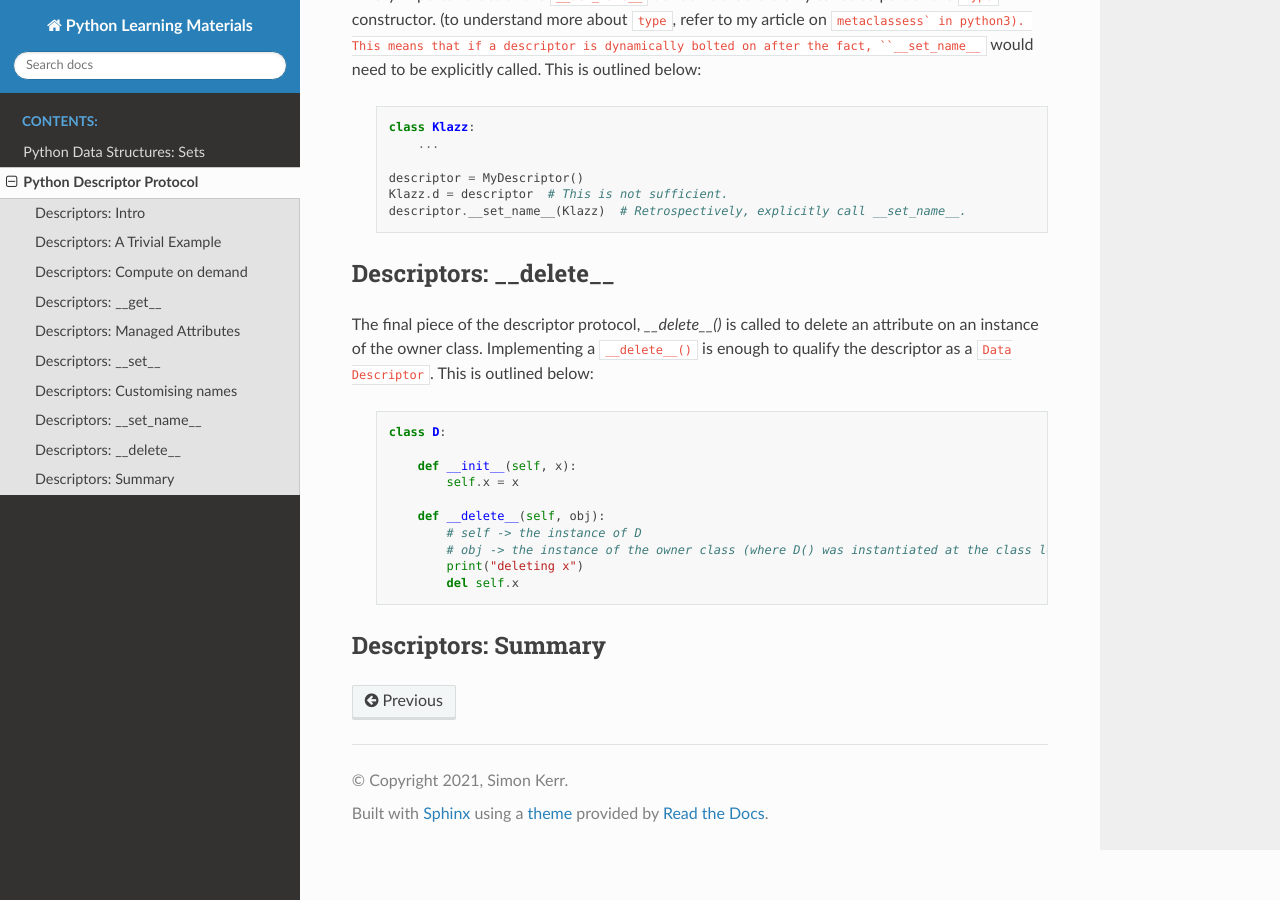
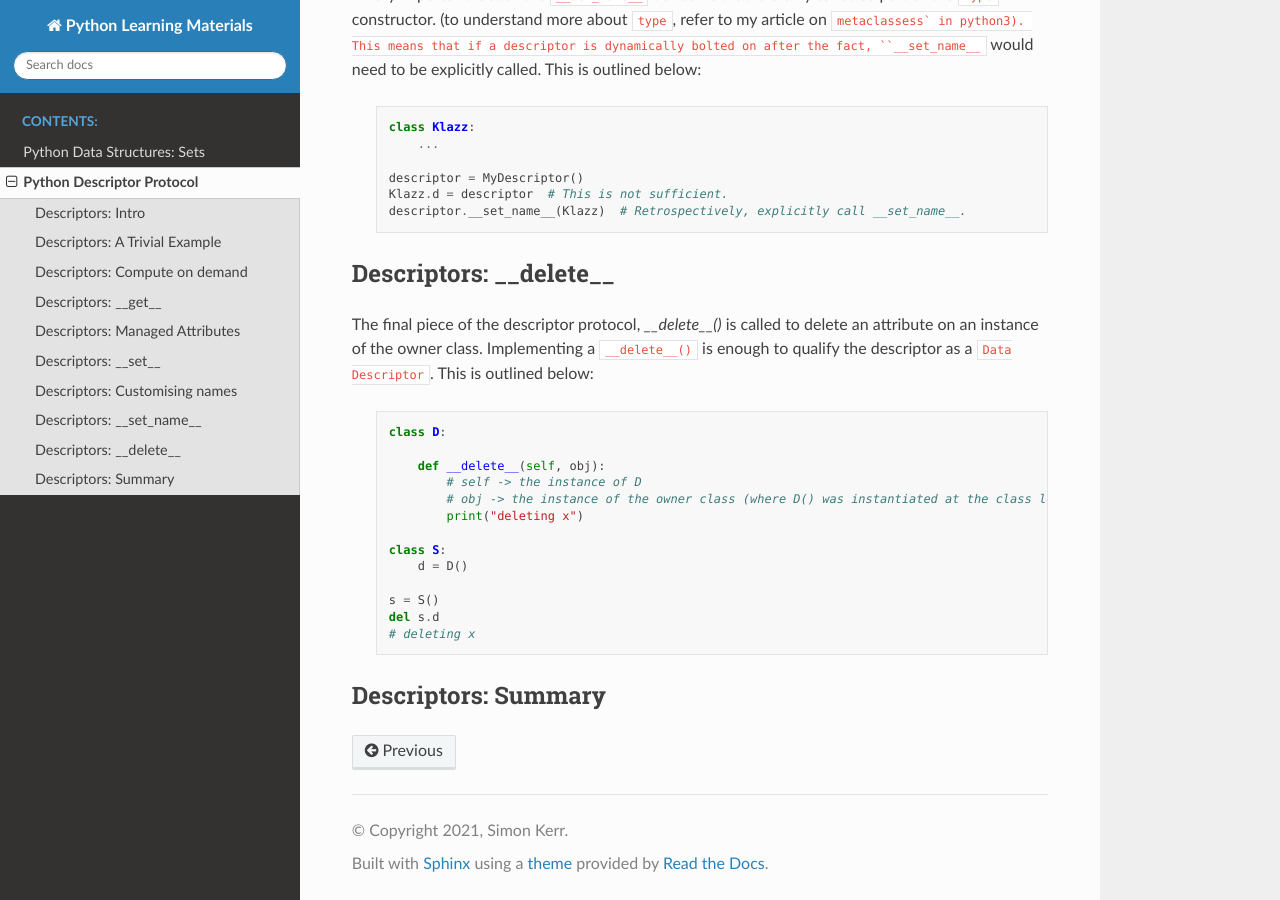
Before and after one commit to symonk/pydocs, a Sphinx documentation site: the page built from docs/source/descriptor_protocol.rst, in a window 1280 px wide and 900 px high, scrolled down 5860 px. Built offline with Sphinx 7.4.7 and the Read the Docs theme 2.0.0, drawn with Linux system fonts in a browser that asks for light colours.

Commit message:
more on __delete__

```diff
--- a/docs/source/descriptor_protocol.rst
+++ b/docs/source/descriptor_protocol.rst
@@ -329,14 +329,18 @@ the descriptor as a ``Data Descriptor``.  This is outlined below:
 
         class D:
 
-            def __init__(self, x):
-                self.x = x
-
             def __delete__(self, obj):
                 # self -> the instance of D
                 # obj -> the instance of the owner class (where D() was instantiated at the class level)
                 print("deleting x")
-                del self.x
+
+        class S:
+            d = D()
+
+        s = S()
+        del s.d
+        # deleting x
+
 
 Descriptors: Summary
 ---------------------
```
